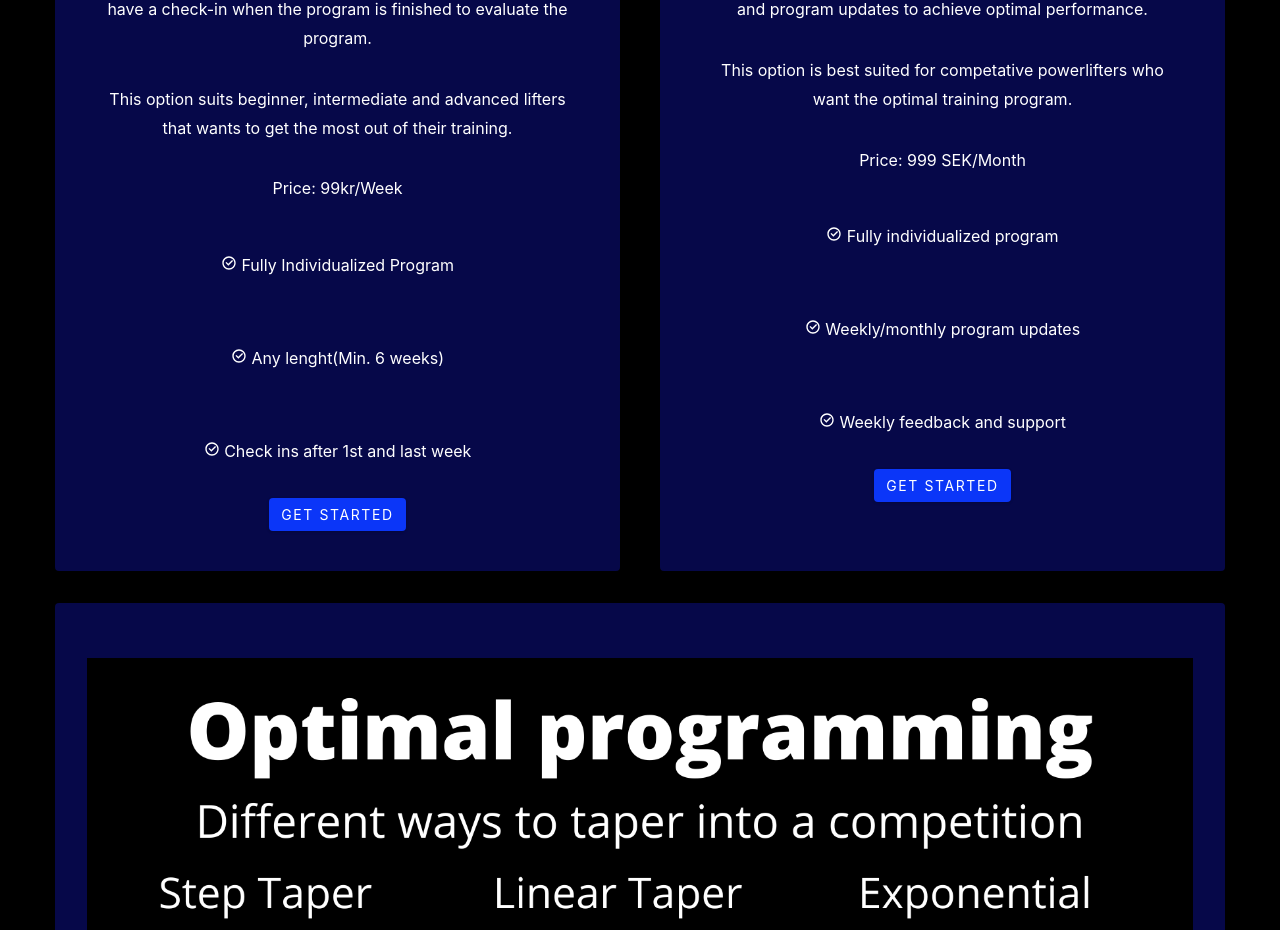
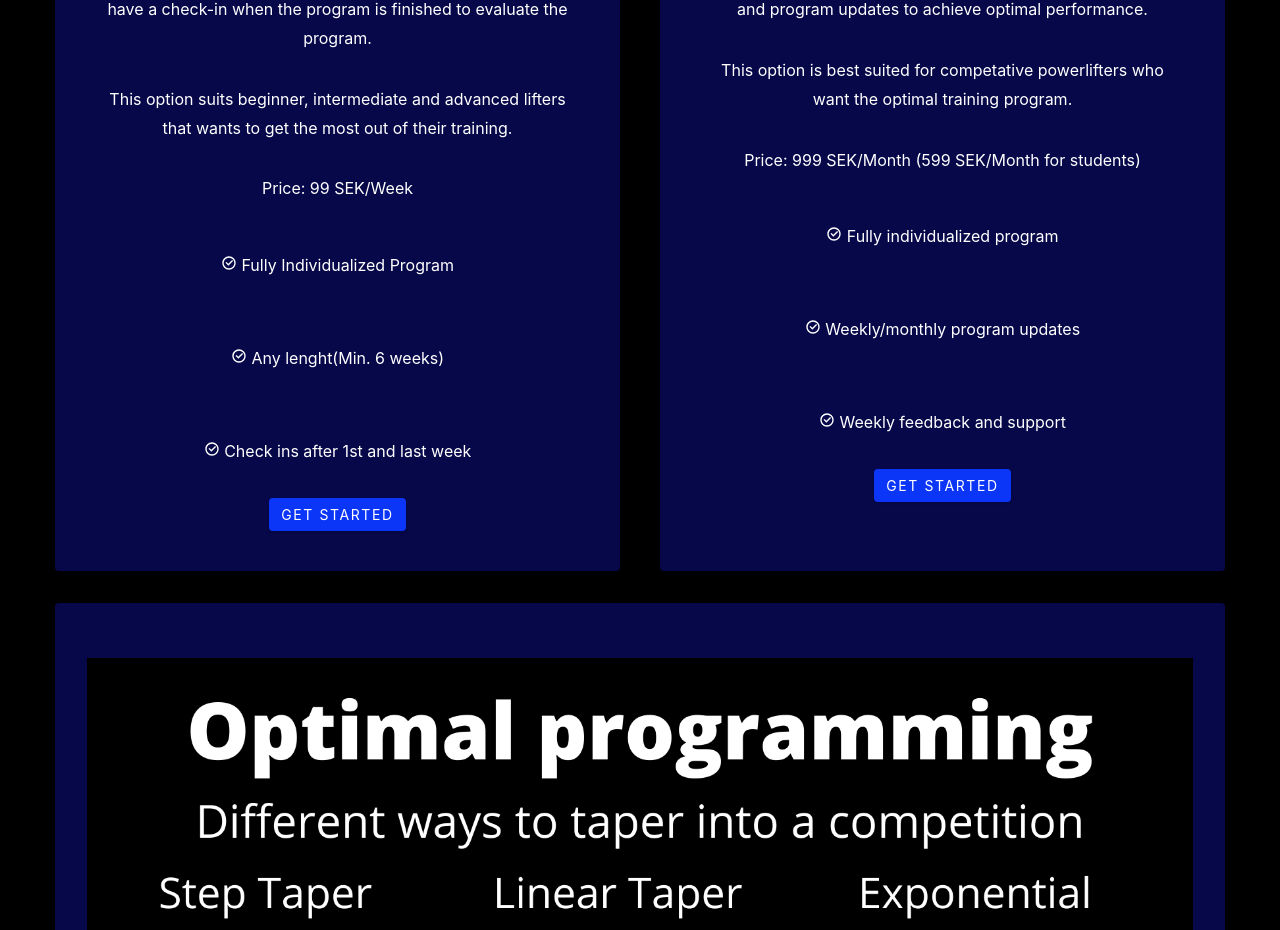
Before and after one commit to ErikLarssonDev/optimalperformance, a React (Create React App) app: page /services in a window 1280 px wide. Shown: the part 980-1910 px from the top of the page. Built offline with nearby package versions, Linux system fonts and the light colour scheme.

Commit message:
Added student price

```diff
--- a/src/components/CoachingServices.js
+++ b/src/components/CoachingServices.js
@@ -27,7 +27,7 @@ const CoachingServices = () => {
               This option suits beginner, intermediate and advanced lifters that wants to get the most out of their training.
 </p>
             <p>
-              Price: 99kr/Week
+              Price: 99 SEK/Week
 </p>
             <ul>
               <li>
@@ -61,7 +61,7 @@ const CoachingServices = () => {
               This option is best suited for competative powerlifters who want the optimal training program.
 </p>
             <p>
-              Price: 999 SEK/Month
+              Price: 999 SEK/Month (599 SEK/Month for students)
             </p>
             <ul>
               <li>
```
